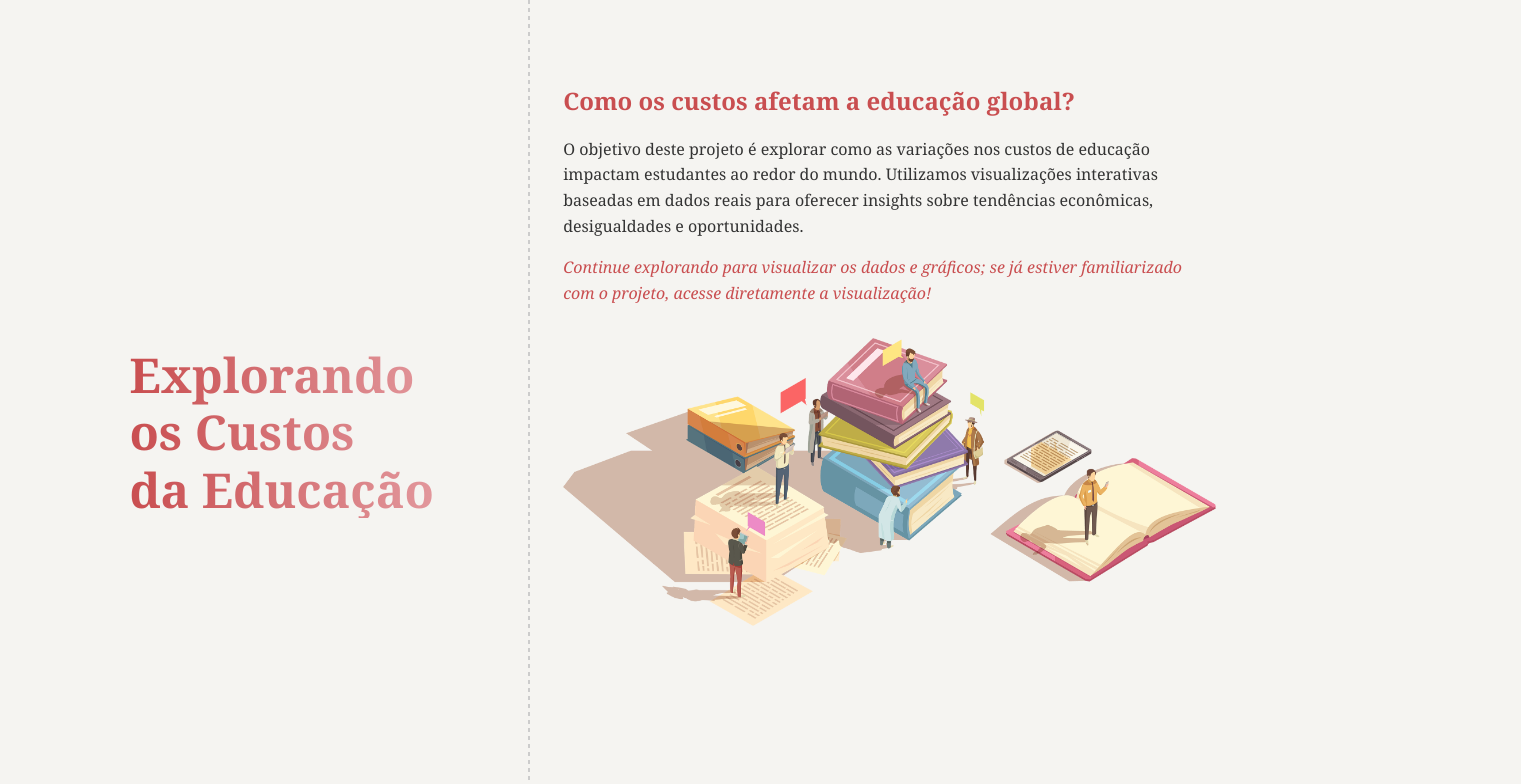
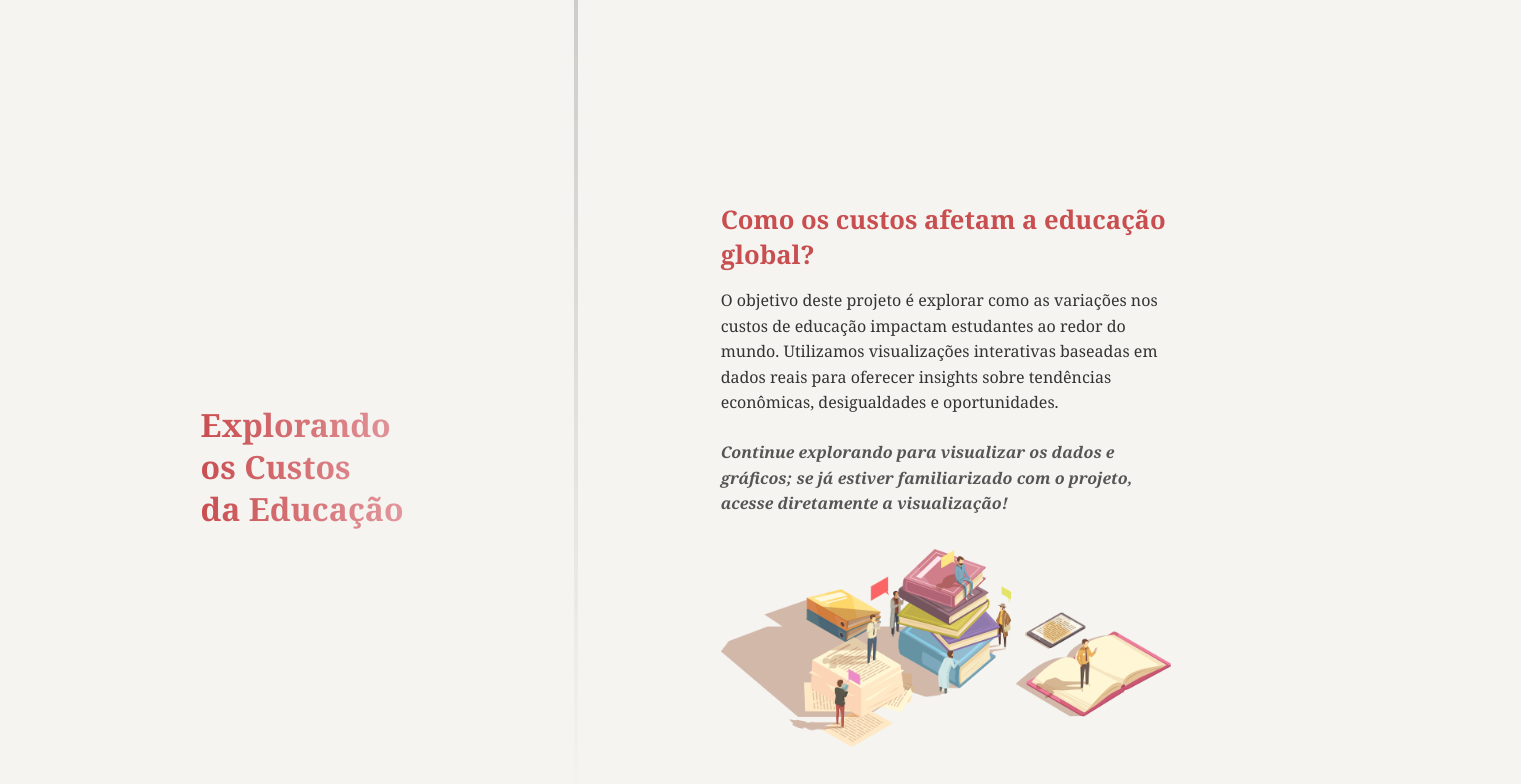
Before and after one commit to FGV-VIS-2025/final-project-internacionaleducation, a SvelteKit app: page / in a window 1280 px wide. Shown: the top 784 px of the page, 1521 px wide, since content can reach past the window. Built offline with nearby package versions, Linux system fonts and the light colour scheme; no server answers.

Commit message:
novo design

```diff
--- a/src/routes/+page.svelte
+++ b/src/routes/+page.svelte
@@ -223,19 +223,104 @@
 </div>
 
 <style>
-  .scroll-step {
-    min-height: 100vh; /* espaço para scroll */
-    padding: 2rem;
-    box-sizing: border-box;
+  body {
+    font-family: 'Segoe UI', sans-serif;
+    background-color: #f9f9fb;
+    color: #333;
+    margin: 0;
+    padding: 0;
   }
 
-  .hidden {
-    opacity: 0.2;
-    transition: opacity 0.5s ease;
+  .container {
+    display: flex;
+    flex-direction: row;
+    align-items: center;
+    justify-content: space-between;
+    min-height: 100vh;
+    padding: 4rem 6%;
+    gap: 2rem;
+    border-bottom: 1px solid #ddd;
   }
 
-  .visible {
+  .left, .right {
+    flex: 1;
+    max-width: 40%;
+  }
+
+  .title {
+    font-size: 2rem;
+    font-weight: 700;
+    margin-bottom: 1rem;
+    line-height: 1.3;
+    animation: fadeInUp 0.8s ease-out both;
+  }
+
+  .title .line1, .title .line2, .title .line3 {
+    display: block;
+  }
+
+  h2 {
+    font-size: 1.6rem;
+    margin-bottom: 1rem;
+    animation: fadeIn 0.6s ease-out both;
+  }
+
+  p {
+    font-size: 1rem;
+    line-height: 1.6;
+    margin-bottom: 1rem;
+  }
+
+  .emphasized {
+    font-weight: bold;
+    font-style: italic;
+    color: #555;
+    margin-top: 1.5rem;
+  }
+
+  .illustration-below {
+    width: 100%;
+    max-width: 100%;
+  }
+
+  .scroll-step {
+    opacity: 0.2;
+    transition: opacity 0.8s ease, transform 0.8s ease;
+    transform: translateY(20px);
+  }
+
+  .scroll-step.visible {
     opacity: 1;
-    transition: opacity 0.5s ease;
+    transform: translateY(0);
+  }
+
+  .vertical-line {
+    position: fixed;
+    top: 0;
+    left: 45%;
+    width: 4px;
+    height: 100vh;
+    background: linear-gradient(to bottom, #ccc, transparent);
+    z-index: -1;
+  }
+
+  @keyframes fadeInUp {
+    from {
+      opacity: 0;
+      transform: translateY(20px);
+    }
+    to {
+      opacity: 1;
+      transform: translateY(0);
+    }
+  }
+
+  @keyframes fadeIn {
+    from {
+      opacity: 0;
+    }
+    to {
+      opacity: 1;
+    }
   }
 </style>
```
